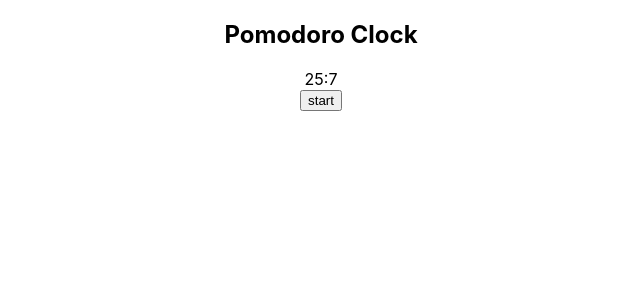
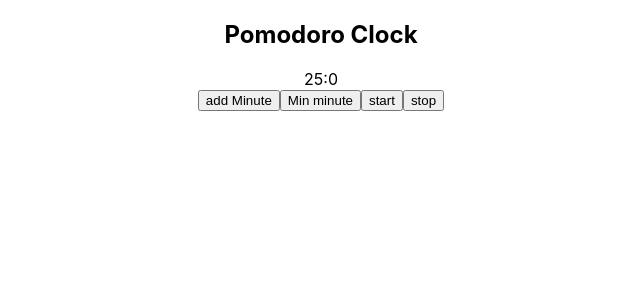
Before and after one commit to bennami/pomodoro-clock, a React (Create React App) app: page / in a window 1280 px wide. Shown: the top 300 px of the page, without its empty margins (319-959 px from the left). Built offline with nearby package versions, Linux system fonts and the light colour scheme.

Commit message:
hmmmm how to count on reverse..

```diff
--- a/src/components/App.js
+++ b/src/components/App.js
@@ -8,24 +8,47 @@ import '../App.css';
 
 function App() {
 
-    const[startMinutes,  setCounter]  = useState(25);
-    const[startSeconds,  setCount]  = useState(0);
+    const[startMinutes,  setMinute]  = useState(25);
+    let [startSeconds,  setSec]  = useState(0);
 
-    const increment =() =>
-    {
+    // add minutes
+    const  addMinute =()=>{
+       setMinute (startMinutes +1)
+    };
 
-        setCount(startSeconds  +1);
+    const  minMinute =()=>{
+        //if < 0 stop -1
+        setMinute (startMinutes <= 0 ? 0 :  startMinutes -1 )
+    };
+
+    const  addSec =()=>{
+        //if < 0 stop -1
+        setSec (startSeconds   - 1  )
 
     };
 
-    setInterval(increment,1000);
+
+    const increment = ()=>{
+       setInterval(addSec,1000);
+    };
+
+    const stopIncrement = ()=>{
+
+       clearInterval(increment)
+    };
+
+
   return (
 
     <div className="App">
         <h2>Pomodoro Clock</h2>
         <Timer Minutes={startMinutes} Seconds={startSeconds}  />
 
+        <button onClick={addMinute}>add Minute</button>
+        <button onClick={minMinute}>Min minute</button>
         <button onClick={increment}>start</button>
+        <button onClick={stopIncrement}>stop</button>
+
     </div>
   );
 }
```
